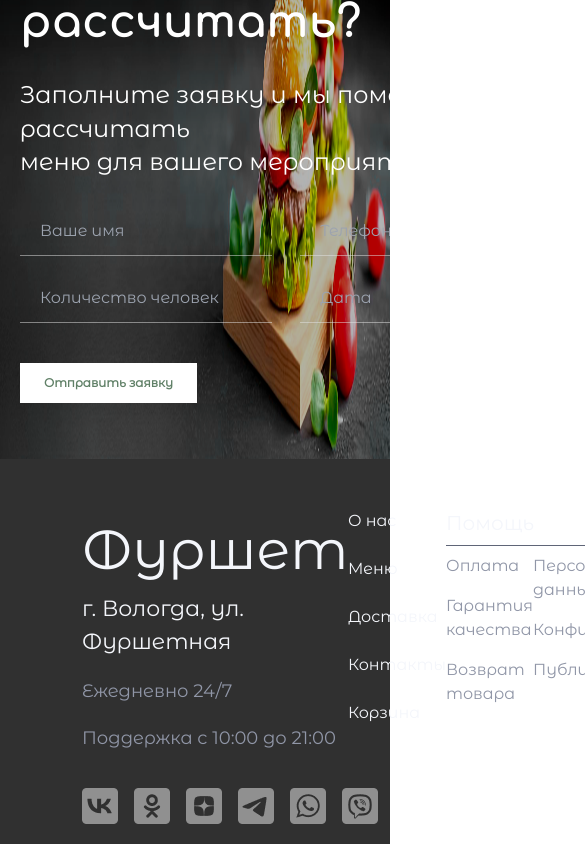
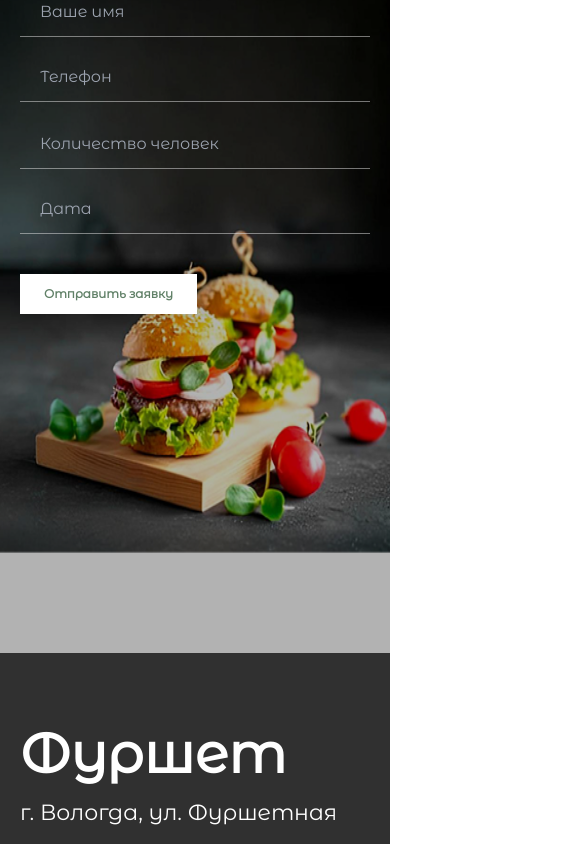
Before and after one commit to RAaDAGoN/deploy-furshet, a Vue app in the folder furshet/: page / in a window 390 px wide. Shown: the part 5680-6524 px from the top of the page, 585 px wide, since content can reach past the window. Built offline with nearby package versions, Linux system fonts and the light colour scheme.

Commit message:
Адаптив меню, футера

```diff
--- a/furshet/src/assets/main.css
+++ b/furshet/src/assets/main.css
@@ -41,7 +41,7 @@
 
 @font-face {
     font-family: 'Comfortaa';
-    src: url('/fonts/Comfortaa-bold.ttf') format('truetype');
+    src: url('/fonts/Comfortaa-Bold.ttf') format('truetype');
     font-weight: 700;
     font-style: normal;
 }
--- a/furshet/src/components/Footer.vue
+++ b/furshet/src/components/Footer.vue
@@ -1,63 +1,73 @@
 <template>
-  <div class="relative w-full overflow-hidden">
+  <footer class="max-w-[1746px] mx-auto ">
+    <!-- Первая линия-->
+    <div class="relative w-full h-[100vh] ">
       <!-- Основной контейнер изображения -->
-    <div class="absolute inset-0">
+      <picture class="absolute inset-0 ">
+<!--        Мобильная картинка-->
+        <source srcset="/image/FooterMobile.png" media="(max-width: 640px)"/>
+
         <img
             src="/image/Food2.png"
             alt="Slide 1"
             class="w-full h-full"
         />
-    </div>
+      </picture>
 
       <!-- Затемнение -->
       <div class="absolute inset-0 bg-black/30"></div>
 
       <!-- Контент -->
-    <div class="relative flex items-center max-w-[1746px] px-5 sm:px-5 mx-auto py-14">
-      <div class="max-w-[844px]">
-        <h1 class="text-white text-left text-[45px] font-comfort font-bold mb-6 leading-[140%]">
+      <div class="relative flex items-center px-5 sm:px-5 pt-5">
+        <div class="md:max-w-[844px]">
+          <h1 class="text-white text-left text-xl md:text-[45px] font-comfort font-bold mb-2 md:mb-6 leading-[140%]">
             Важное событие,<br/>
             но не знаете как рассчитать?
           </h1>
-        <p class="text-white text-2xl font-medium font-montserrat leading-[140%]">
+          <p class="text-white text-base md:text-2xl font-medium font-montserrat leading-[140%]">
             Заполните заявку и мы поможем рассчитать<br/>меню для вашего мероприятия
           </p>
 
           <form class="font-montserrat mt-[40px]" action="">
-          <div class="flex gap-7 mb-[30px]">
-            <input class="outline-none border-b border-[#E4E4E480] bg-transparent pl-[20px] pb-[12px]  text-white"
+            <div class="flex flex-col md:flex-row gap-7 mb-[30px]">
+              <input name="userName"
+                     class="outline-none border-b border-[#E4E4E480] bg-transparent pl-[20px] pb-[12px]  text-white"
                      placeholder="Ваше имя" type="text">
-            <input class="outline-none border-b border-[#E4E4E480] bg-transparent pl-[20px] pb-[12px]  text-white"
+              <input name="userPhone"
+                     class="outline-none border-b border-[#E4E4E480] bg-transparent pl-[20px] pb-[12px]  text-white"
                      placeholder="Телефон" type="text">
             </div>
-          <div class="flex gap-7">
-            <input class="outline-none border-b border-[#E4E4E480] bg-transparent pl-[20px] pb-[12px]  text-white"
+            <div class="flex flex-col md:flex-row gap-7">
+              <input name="userCount"
+                     class="outline-none border-b border-[#E4E4E480] bg-transparent pl-[20px] pb-[12px]  text-white"
                      placeholder="Количество человек" type="text">
-            <input class="outline-none border-b border-[#E4E4E480] bg-transparent pl-[20px] pb-[12px]  text-white"
+              <input name="userDate"
+                     class="outline-none border-b border-[#E4E4E480] bg-transparent pl-[20px] pb-[12px]  text-white"
                      placeholder="Дата" type="text">
             </div>
           </form>
 
-        <Button class="mt-10" title="Отправить заявку" />
+          <Button class="mt-10" title="Отправить заявку"/>
 
+        </div>
       </div>
     </div>
 
 
-  </div>
 
-  <div class="bg-[#303030] px-[82px] pt-[50px] pb-[70px]">
-    <div class="max-w-[1755px] mx-auto flex justify-between">
+    <!--    Вторая линия-->
+    <div class="bg-[#303030]">
+      <div class="flex flex-col md:flex-row justify-between px-5 py-[60px]">
         <div class="font-montserrat">
-        <h1 class="text-[55px] text-[#F4F6FB]">Фуршет</h1>
+          <h1 class="text-[55px] font-semibold text-white">Фуршет</h1>
           <div class="flex flex-col gap-5 mb-9">
-          <p class="text-[22px] text-[#F4F6FB]">г. Вологда, ул. Фуршетная</p>
-          <p class="text-[18px] text-[#9096A7]">Ежедневно 24/7 </p>
-          <p class="text-[18px] text-[#9096A7]">Поддержка с 10:00 до 21:00</p>
+            <p class="text-[22px] text-white">г. Вологда, ул. Фуршетная</p>
+            <p class="text-[18px] text-[#595959]">Ежедневно 24/7 </p>
+            <p class="text-[18px] text-[#595959]">Поддержка с 10:00 до 21:00</p>
           </div>
 
 
-        <div class="flex gap-4">
+          <div class="hidden md:flex gap-4">
             <img src="/image/icons/VK.png" alt="">
             <img src="/image/icons/Odnokl.png" alt="">
             <img src="/image/icons/Dzen.png" alt="">
@@ -68,7 +78,7 @@
         </div>
 
         <div>
-        <ul class="font-montserrat text-[#F4F6FB] flex flex-col gap-6">
+          <ul class="hidden md:flex font-montserrat text-[#F4F6FB] flex-col gap-6">
             <li>О нас</li>
             <li>Меню</li>
             <li>Доставка</li>
@@ -77,9 +87,9 @@
           </ul>
         </div>
 
-      <div class="font-montserrat text-[#F4F6FB] w-[405px] ">
-        <h1 class="text-xl w-full border-b border-[#5F6577] mb-2 pb-2">Помощь</h1>
-        <div class="flex justify-between font-montserrat text-[#9096A7]">
+        <div class="font-montserrat text-[#595959] ">
+          <h1 class="text-xl w-full border-b text-white border-[#5F6577] mb-2 pb-2">Помощь</h1>
+          <div class="flex flex-col gap-4 md:gap-7 md:flex-row justify-between font-montserrat text-[#595959]">
             <ul class=" flex flex-col gap-4">
               <li>Оплата</li>
               <li>Гарантия качества</li>
@@ -93,13 +103,16 @@
             </ul>
           </div>
         </div>
-      <div class="font-montserrat text-white text-2xl">
+        <div class="font-montserrat text-white text-lg md:text-2xl mt-5">
           <h1 class="mb-3">+7 (817) 393-47-47</h1>
           <h1>furshet@gmail.com</h1>
         </div>
       </div>
 
     </div>
+  </footer>
+
+
 </template>
 
 <script setup>
```
Also changed, not shown: furshet/public/image/FooterMobile.png (added). Lines whose indentation alone changed are shown as unchanged.
